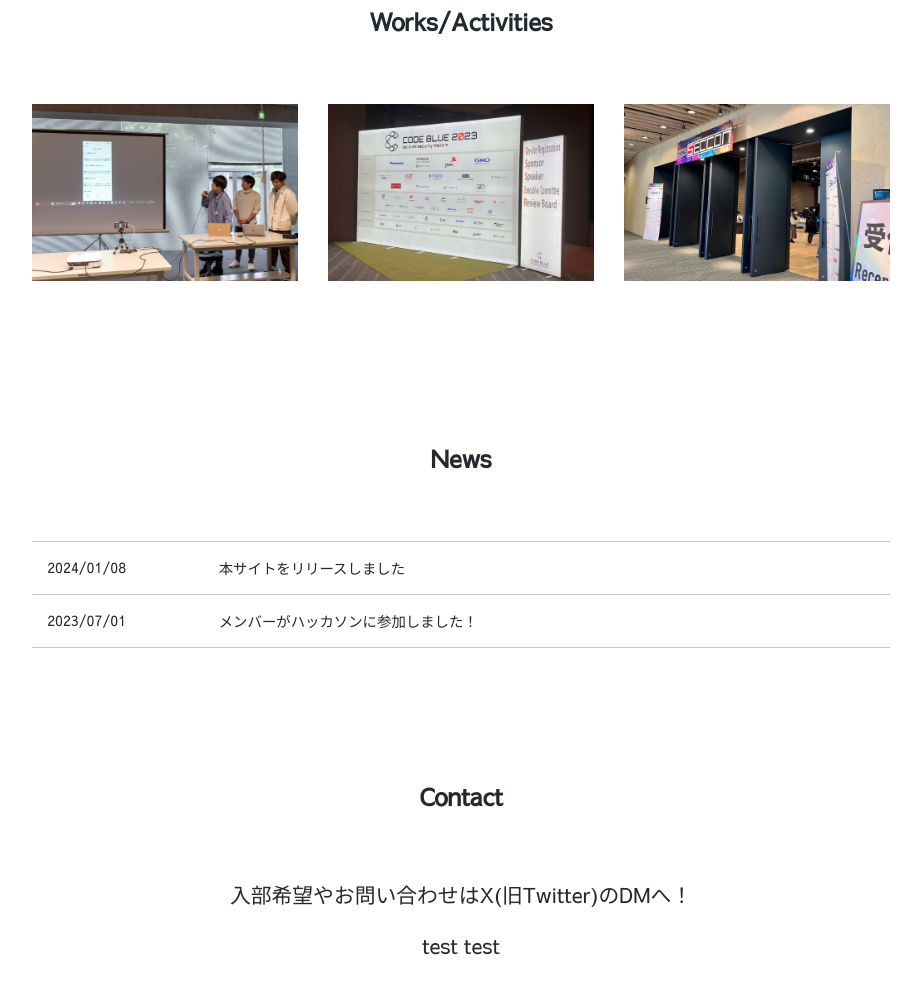
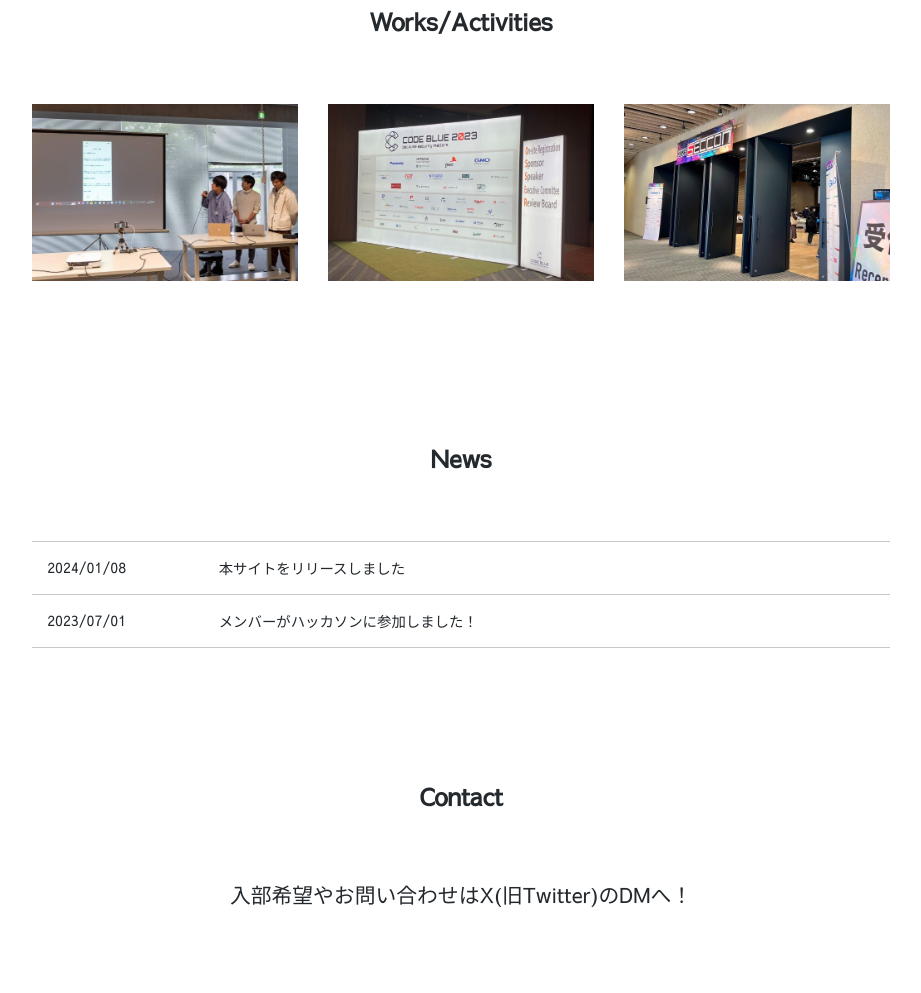
Before and after one commit to nepp-tumsat/nepp_homepage_2024, a plain HTML site: page index.html in a window 1280 px wide. Shown: the part 931-1924 px from the top of the page, without its empty margins (179-1100 px from the left). Drawn offline with Linux system fonts and the light colour scheme; some packages are replaced by stand-ins of ours.

Commit message:
test testを削除しました。

```diff
--- a/index.html
+++ b/index.html
@@ -95,7 +95,6 @@
         <section id="contact" class="wrapper">
             <h2 class="sec-title">Contact</h2>
             <p>入部希望やお問い合わせはX(旧Twitter)のDMへ！</p>
-            <p>test test</p>
             <!-- <form action="#" method="post">
                 <dl>
                     <dt><label for="name">お名前</label></dt>
```
